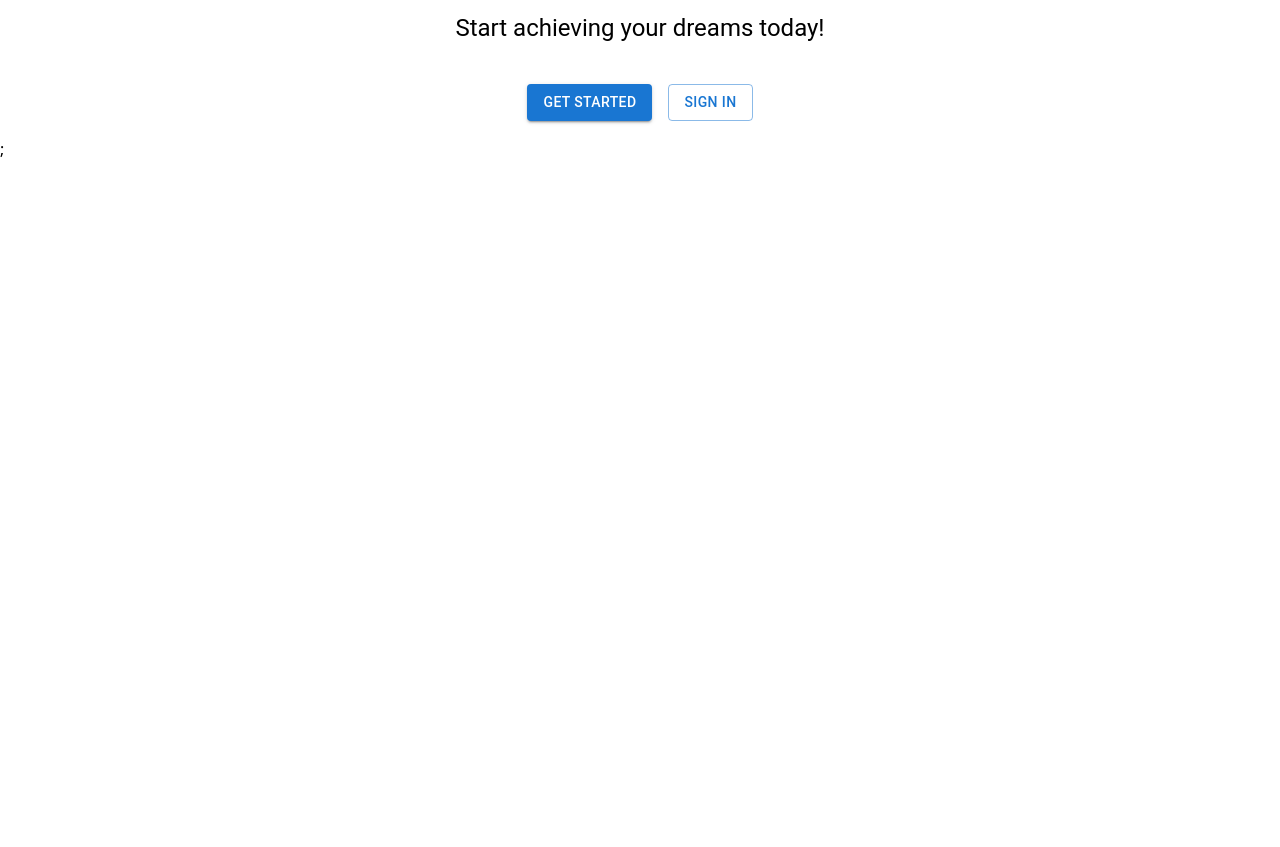
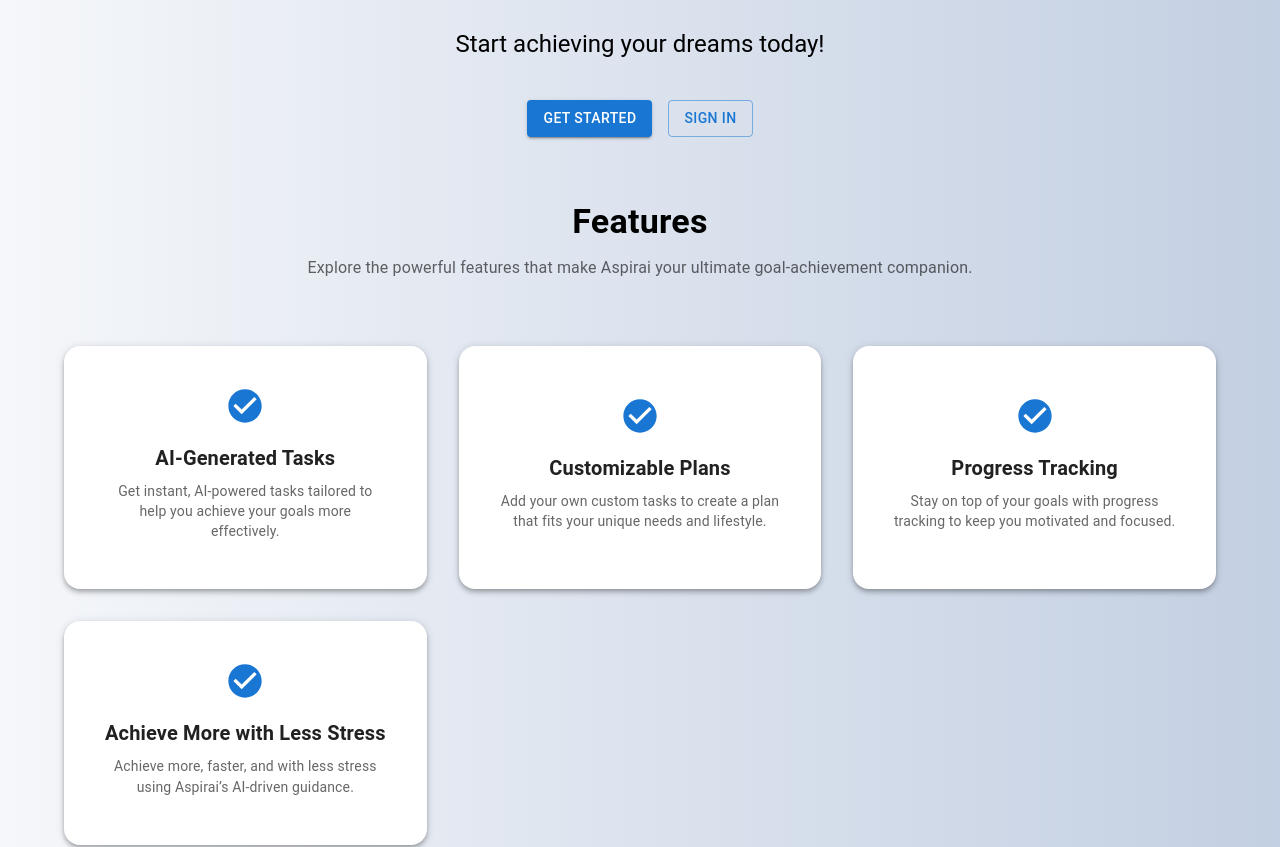
Before and after one commit to alartuka/Aspirai, a Next.js app: page / in a window 1280 px wide. Shown: the part 420-1267 px from the top of the page. Before the commit the page ends 800 px from the top, so only its background shows below. Built offline with nearby package versions, Linux system fonts and the light colour scheme; no server answers.

Commit message:
update 2.0 - frontend changes

```diff
--- a/convex/actions.ts
+++ b/convex/actions.ts
@@ -16,6 +16,7 @@
         const user = await requireUser(ctx);
         const reponse = await openai.chat.completions.create({
             model: "meta-llama/llama-3.1-8b-instruct:free",
+            // model: "openai/gpt-3.5-turbo",
             messages: [
                 {
                     role: "system",
--- /dev/null
+++ b/src/app/_components/Features.tsx
@@ -0,0 +1,76 @@
+import React from 'react';
+import { Box, Grid, Typography, Container, Card, CardContent } from '@mui/material';
+import CheckCircleIcon from '@mui/icons-material/CheckCircle';
+
+const features = [
+  {
+    icon: <CheckCircleIcon color="primary" sx={{ fontSize: 40 }} />,
+    title: 'AI-Generated Tasks',
+    description: 'Get instant, AI-powered tasks tailored to help you achieve your goals more effectively.',
+  },
+  {
+    icon: <CheckCircleIcon color="primary" sx={{ fontSize: 40 }} />,
+    title: 'Customizable Plans',
+    description: 'Add your own custom tasks to create a plan that fits your unique needs and lifestyle.',
+  },
+  {
+    icon: <CheckCircleIcon color="primary" sx={{ fontSize: 40 }} />,
+    title: 'Progress Tracking',
+    description: 'Stay on top of your goals with progress tracking to keep you motivated and focused.',
+  },
+  {
+    icon: <CheckCircleIcon color="primary" sx={{ fontSize: 40 }} />,
+    title: 'Achieve More with Less Stress',
+    description: 'Achieve more, faster, and with less stress using Aspirai’s AI-driven guidance.',
+  },
+];
+
+export default function Features() {
+  return (
+    <Box sx={{ py: 8 }}>
+      <Container maxWidth="lg">
+        <Typography variant="h4" component="h2" align="center" gutterBottom sx={{ fontWeight: 'bold' }}>
+          Features
+        </Typography>
+        <Typography variant="subtitle1" align="center" color="textSecondary" paragraph>
+          Explore the powerful features that make Aspirai your ultimate goal-achievement companion.
+        </Typography>
+        <Grid container spacing={4} sx={{ mt: 4 }}>
+          {features.map((feature, index) => (
+            <Grid item xs={12} sm={6} md={4} key={index}>
+              <Card
+                sx={{
+                  height: '100%',
+                  display: 'flex',
+                  flexDirection: 'column',
+                  alignItems: 'center',
+                  justifyContent: 'center',
+                  p: 3,
+                  borderRadius: 4,
+                  boxShadow: 4,
+                  transition: 'transform 0.3s ease-in-out',
+                  '&:hover': {
+                    transform: 'translateY(-10px)',
+                    boxShadow: 8,
+                  },
+                }}
+              >
+                {/* <CardActionArea> */}
+                  <CardContent sx={{ textAlign: 'center' }}>
+                    {feature.icon}
+                    <Typography variant="h6" component="h3" gutterBottom sx={{ mt: 2, fontWeight: '600' }}>
+                      {feature.title}
+                    </Typography>
+                    <Typography variant="body2" color="textSecondary">
+                      {feature.description}
+                    </Typography>
+                  </CardContent>
+                {/* </CardActionArea> */}
+              </Card>
+            </Grid>
+          ))}
+        </Grid>
+      </Container>
+    </Box>
+  );
+}
--- a/src/app/page.tsx
+++ b/src/app/page.tsx
@@ -8,41 +8,54 @@
 // import { DonationButton } from "./_components/donation-button";
 import Hero from "./_components/Hero";
 import Loading from "./_components/Loading";
+import Features from "./_components/Features";
+import { AppBar, Box, Container, Toolbar, Typography } from "@mui/material";
 
 export default function Home() {
   return (
-    <div className="max-w-screen-md mx-auto p-4 space-y-8">
+    <Box sx={{ py: 8, background: 'linear-gradient(to right, #f5f7fa, #c3cfe2)' }}>
       <Authenticated>
-      <div className="flex justify-between items-center mb-6">
-          <h1 className="text-2xl font-bold text-blue-600">GoalGetter</h1>
-          <UserButton />
-      </div>
-        <div className="space-y-8">
-          <h2 className="text-xl font-bold">To-Do List</h2>
-          <ToDoList />
-          <GenerateTodosForm />
-          <NewToDoForm />
-          {/* <DonationButton /> */}
-        </div>
+        <AppBar position="static" sx={{ backgroundColor: 'primary.main', mb: 4 }}>
+          <Toolbar>
+
+            <Typography variant="h1" component="h1" sx={{ flexGrow: 1 }}>
+              Aspir
+              <span style={{ fontWeight: 'bold', color: '#1976d2' }}>ai</span>
+            </Typography>
+
+            <UserButton />
+
+          </Toolbar>
+        </AppBar>
+
+        <Container maxWidth="md" sx={{ py: 4 }}>
+
+          <Box sx={{ mb: 4 }}>
+            <Typography variant="h4" component="h2" gutterBottom fontWeight="bold">
+              Task List
+            </Typography>
+            <ToDoList />
+          </Box>
+
+          <Box sx={{ mb: 4 }}>
+            <GenerateTodosForm />
+          </Box>
+
+          <Box>
+            <NewToDoForm />
+          </Box>
+
+        </Container>
       </Authenticated>
 
       <Unauthenticated>
         <Hero />
-        {/* <div className="text-center space-y-6"> */}
-          {/* <ul className="text-left list-disc pl-6 space-y-2">
-            <li>Set any goal, big or small</li>
-            <li>Get instant, AI-generated tasks to guide you</li>
-            <li>Add your own custom tasks for a personalized plan</li>
-            <li>Track your progress and stay motivated</li>
-            <li>Achieve more, faster, and with less stress</li>
-          </ul> */}
-
-        {/* </div> */}
+        <Features />
       </Unauthenticated>
 
       <AuthLoading>
         <Loading />
       </AuthLoading>
-    </div>
+    </Box>
   )
 }
--- a/src/app/providers.tsx
+++ b/src/app/providers.tsx
@@ -1,6 +1,7 @@
 "use client";
 import { ConvexReactClient } from "convex/react";
 import{ConvexProviderWithClerk} from "convex/react-clerk";
+
 import{useAuth, ClerkProvider} from "@clerk/nextjs";
 
 
@@ -9,7 +10,7 @@
 export function Providers({ children }: { children: React.ReactNode }) {
     return(
       <ClerkProvider>
-       <ConvexProviderWithClerk client={client} useAuth={useAuth}>{children}</ConvexProviderWithClerk>;
+       <ConvexProviderWithClerk client={client} useAuth={useAuth}>{children}</ConvexProviderWithClerk>
       </ClerkProvider>
     );
 }
```
